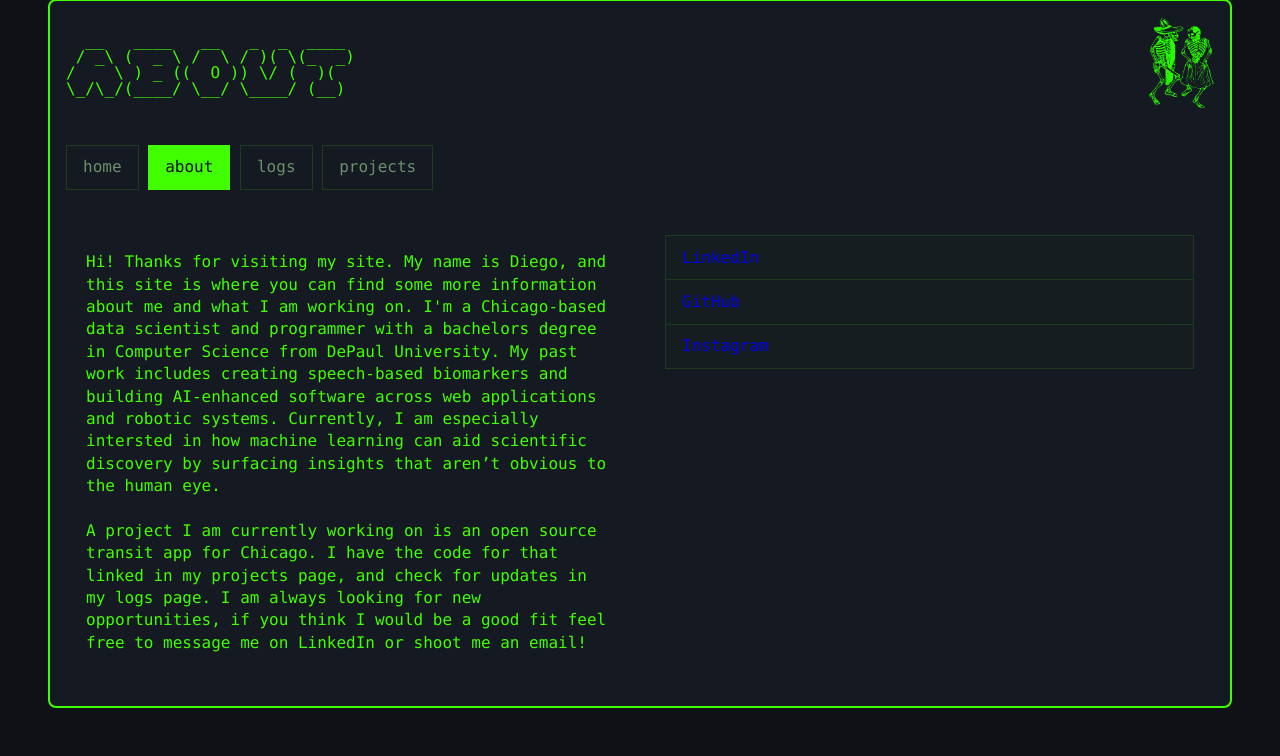
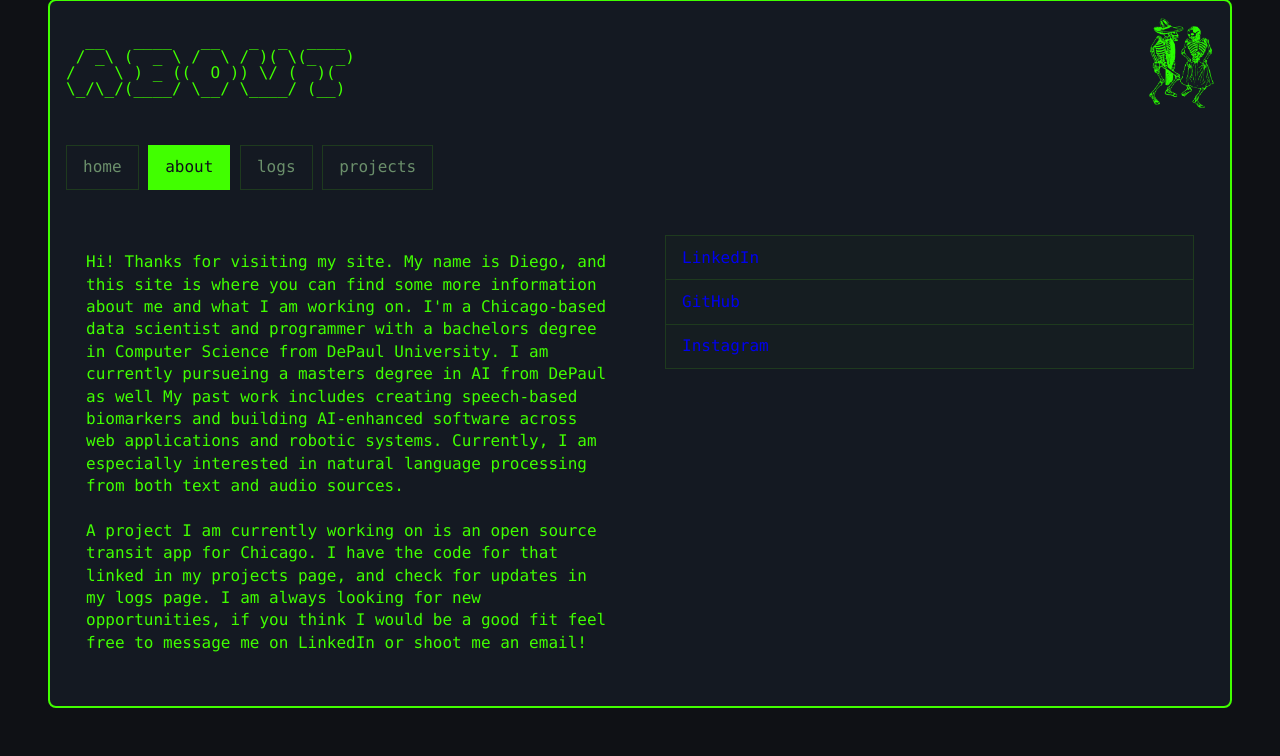
Before and after one commit to tenochca/personal_website, a FastAPI app: page /about in a window 1280 px wide. Shown: the part 49-805 px from the top of the page. Run offline with FastAPI, Linux system fonts and the light colour scheme.

Commit message:
about profile tweak

```diff
--- a/templates/about.html
+++ b/templates/about.html
@@ -21,9 +21,9 @@
             <div class="column">
             <p>
                 Hi! Thanks for visiting my site. My name is Diego, and this site is where you can find some more information about me and what I am working on.
-                I'm a Chicago-based data scientist and programmer with a bachelors degree in Computer Science from DePaul University. My past work includes creating
-                speech-based biomarkers and building AI-enhanced software across web applications and robotic systems. Currently, I am especially intersted in how machine learning
-                can aid scientific discovery by surfacing insights that aren’t obvious to the human eye.
+                I'm a Chicago-based data scientist and programmer with a bachelors degree in Computer Science from DePaul University. I am currently pursueing a masters degree in AI from DePaul as well
+                My past work includes creating speech-based biomarkers and building AI-enhanced software across web applications and robotic systems. Currently, I am especially
+                interested in natural language processing from both text and audio sources.
                 <br><br>
                 A project I am currently working on is an open source transit app for Chicago. I have the code for that linked in my projects page, and check for updates in
                 my logs page. I am always looking for new opportunities, if you think I would be a good fit feel free to message me on LinkedIn or shoot me an email!
```
